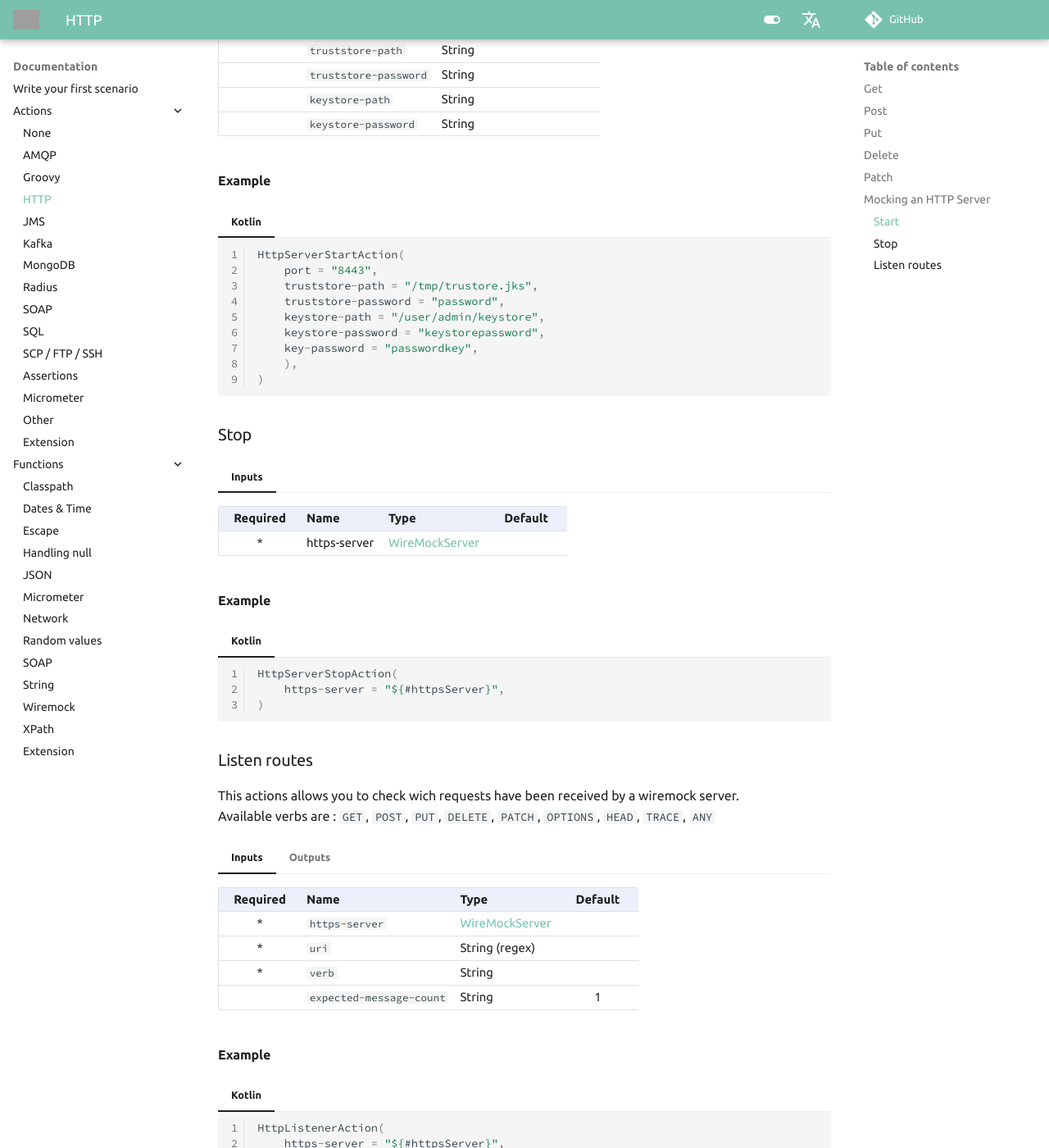
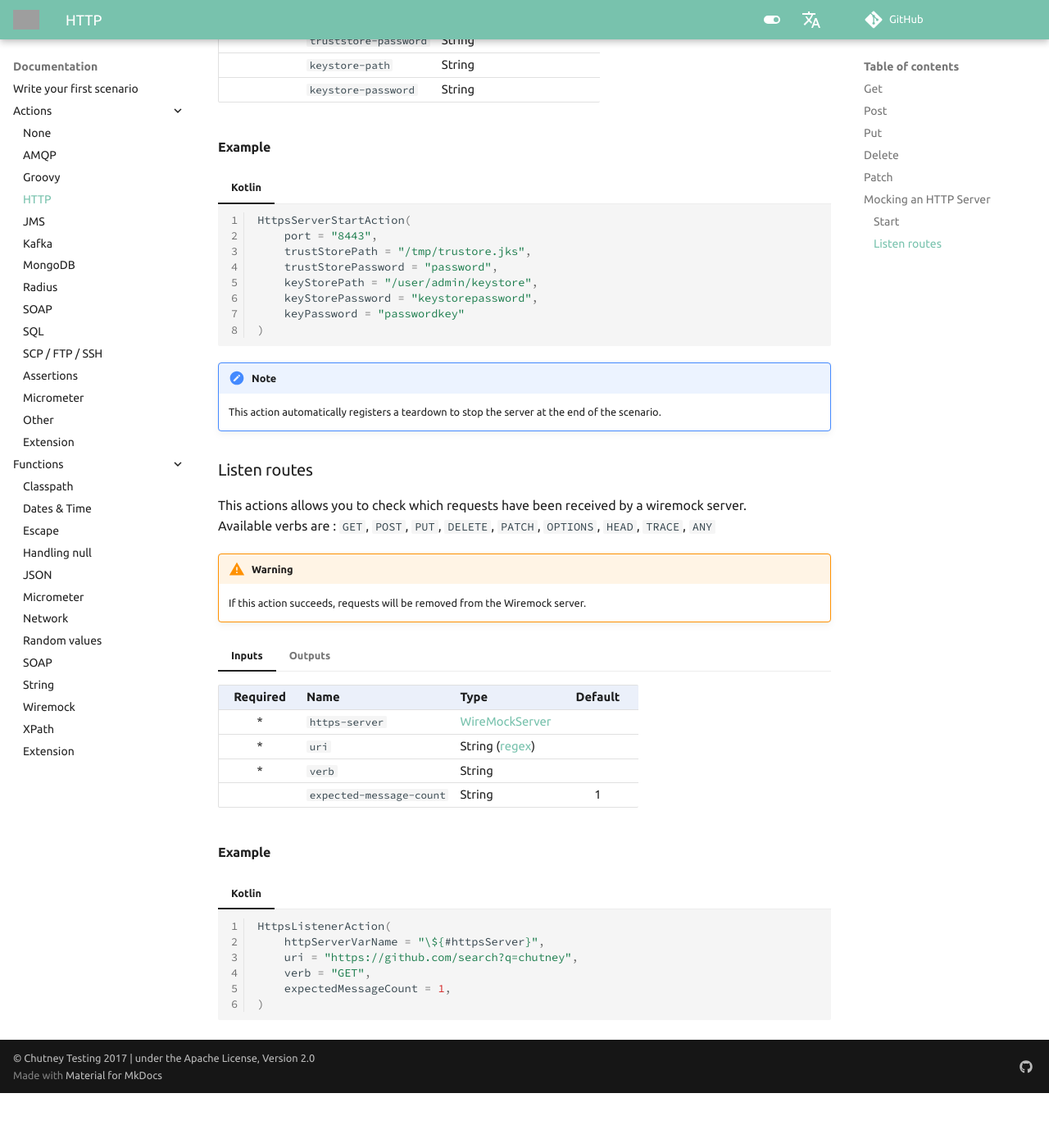
Before and after one commit to chutney-testing/chutney-testing.github.io-legacy, an MkDocs documentation site: the page built from docs/documentation/actions/http.md, in a window 1280 px wide and 1400 px high, scrolled down 4319 px. Shown: the whole window at 82% size. Built offline with MkDocs 1.6.1 and Material for MkDocs 9.7.7, drawn with Linux system fonts in a browser that asks for light colours; comment, search, counter and statistics services are not loaded; after the commit the page ends 5652 px from its top, so only the background shows below that; some of the changed text lies outside the part shown; grey boxes are pictures that could not be loaded.

Commit message:
doc: review http doc (#60)

````diff
--- a/docs/documentation/actions/http.md
+++ b/docs/documentation/actions/http.md
@@ -52,9 +52,9 @@
 === "Outputs"
 
     |      Name | Type                                                                                                                                        |
-    |----------:|:--------------------------------------------------------------------------------------------------------------------------------------------|
+    |:---------:|:--------------------------------------------------------------------------------------------------------------------------------------------|
     |  `status` | int                                                                                                                                         |
-    |    `body` | String                                                                                                                                      |
+    |  `body`   | String                                                                                                                                      |
     | `headers` | [HttpHeaders](https://docs.spring.io/spring-framework/docs/current/javadoc-api/org/springframework/http/HttpHeaders.html){:target="_blank"} |
 
 ### Example
@@ -209,8 +209,6 @@
 
 ## Start
 
-This action automatically registers a teardown to stop the server at the end of the scenario.
-
 === "Inputs"
 
     | Required | Name                  | Type   | Default |
@@ -231,44 +229,33 @@ This action automatically registers a teardown to stop the server at the end of
 
 === "Kotlin"
     ``` kotlin
-    HttpServerStartAction(
+    HttpsServerStartAction(
         port = "8443",
-        truststore-path = "/tmp/trustore.jks",
-        truststore-password = "password",
-        keystore-path = "/user/admin/keystore",
-        keystore-password = "keystorepassword",
-        key-password = "passwordkey",
-        ),
-    )
-    ```
-## Stop
-
-=== "Inputs"
-
-    | Required | Name         | Type                                                                                                                                                   | Default |
-    |:--------:|:-------------|:-------------------------------------------------------------------------------------------------------------------------------------------------------|:-------:|
-    |   *      | https-server | [WireMockServer](https://github.com/wiremock/wiremock/blob/master/src/main/java/com/github/tomakehurst/wiremock/WireMockServer.java){:target="_blank"} |         |
-
-### Example
-
-=== "Kotlin"
-    ``` kotlin
-    HttpServerStopAction(
-        https-server = "${#httpsServer}",
+        trustStorePath = "/tmp/trustore.jks",
+        trustStorePassword = "password",
+        keyStorePath = "/user/admin/keystore",
+        keyStorePassword = "keystorepassword",
+        keyPassword = "passwordkey"
     )
     ```
 
+!!! note
+    This action automatically registers a teardown to stop the server at the end of the scenario.
+
 ## Listen routes
 
-This actions allows you to check wich requests have been received by a wiremock server.
+This actions allows you to check which requests have been received by a wiremock server.
 Available verbs are : `GET`, `POST`, `PUT`, `DELETE`, `PATCH`, `OPTIONS`, `HEAD`, `TRACE`, `ANY`
+
+!!! warning
+    If this action succeeds, requests will be removed from the Wiremock server.
 
 === "Inputs"
 
     | Required | Name                     | Type                                                                                                                                    | Default |
     |:--------:|:-------------------------|:----------------------------------------------------------------------------------------------------------------------------------------|:-------:|
     |    *     | `https-server`           | [WireMockServer](https://www.javadoc.io/doc/com.github.tomakehurst/wiremock/latest/com/github/tomakehurst/wiremock/WireMockServer.html) |         |
-    |    *     | `uri`                    | String (regex)                                                                                                                          |         |
+    |    *     | `uri`                    | String ([regex](https://wiremock.org/docs/request-matching/#:~:text=strategy%20in%20detail.-,URL%20matching,-URLs%20can%20be){:target=_blank})                                                                                                                          |         |
     |    *     | `verb`                   | String                                                                                                                                  |         |
     |          | `expected-message-count` | String                                                                                                                                  |    1    |
 
@@ -282,10 +269,10 @@ Available verbs are : `GET`, `POST`, `PUT`, `DELETE`, `PATCH`, `OPTIONS`, `HEAD`
 
 === "Kotlin"
     ``` kotlin
-    HttpListenerAction(
-        https-server = "${#httpsServer}",
+    HttpsListenerAction(
+        httpServerVarName = "\${#httpsServer}",
         uri = "https://github.com/search?q=chutney",
         verb = "GET",
-        expected-message-count = "1",
+        expectedMessageCount = 1,
     )
     ```
````
